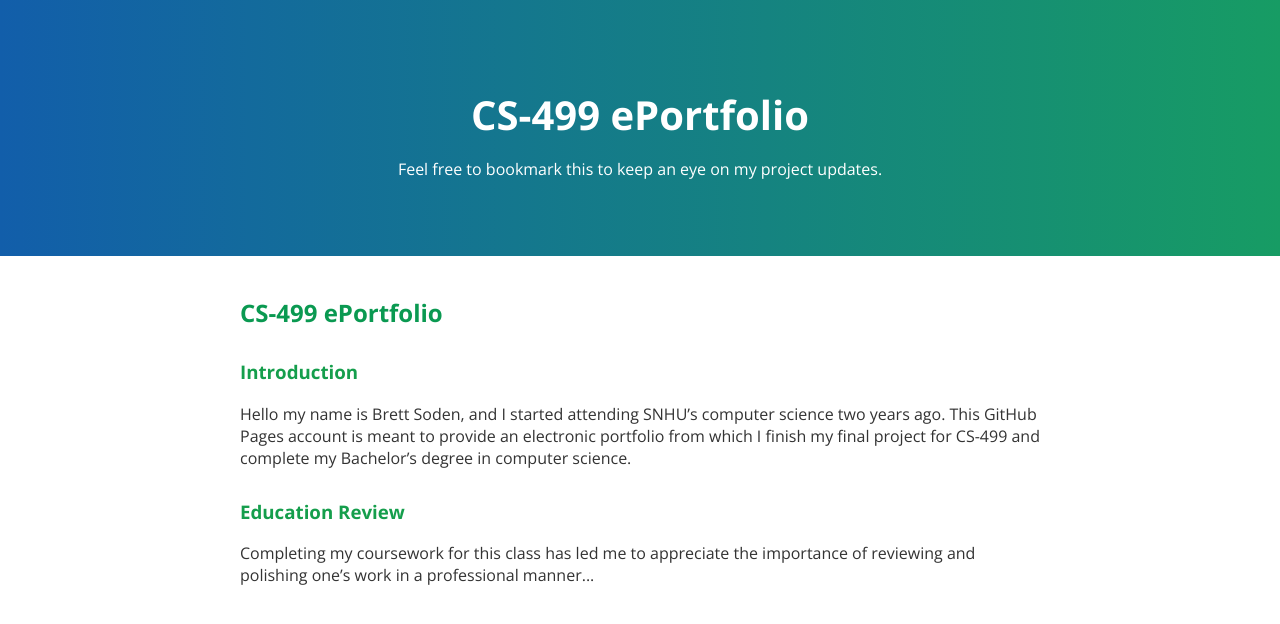
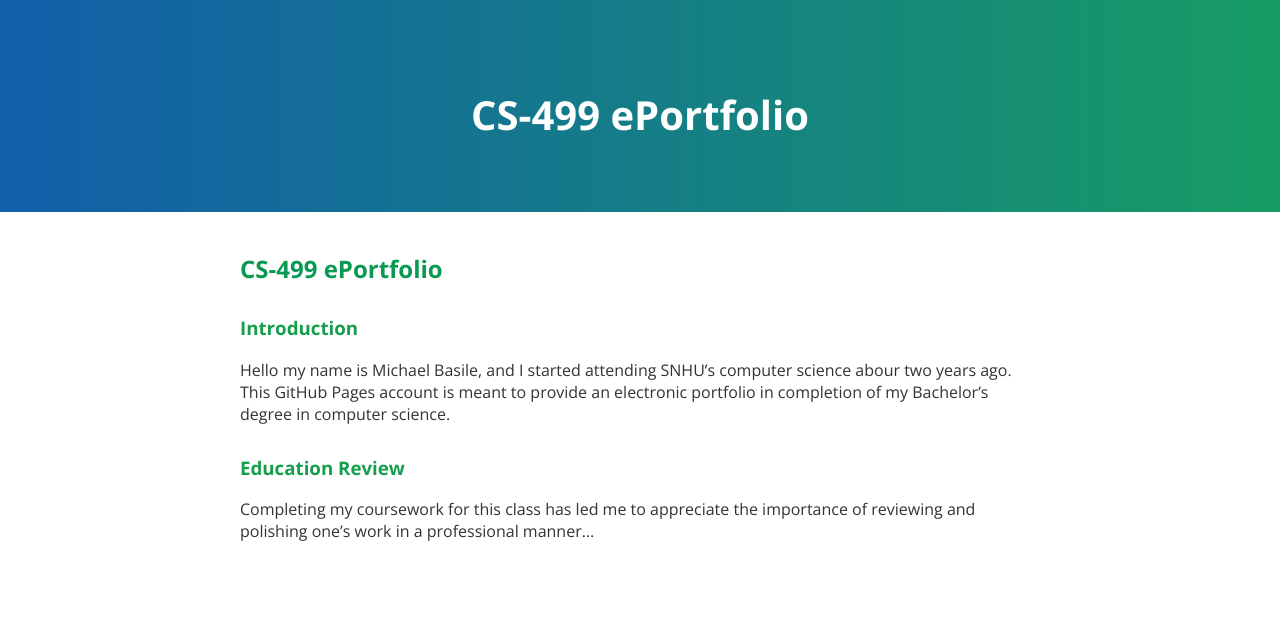
Before and after one commit to mikebasile1/mikebasile1.github.io, a plain HTML site: page index.html in a window 1280 px wide. Drawn offline with nearby package versions, Linux system fonts and the light colour scheme.

Commit message:
Update index.html

```diff
--- a/index.html
+++ b/index.html
@@ -40,7 +40,6 @@
 
   <header>
     <h1>CS-499 ePortfolio</h1>
-    <p>Feel free to bookmark this to keep an eye on my project updates.</p>
   </header>
 
   <main>
@@ -48,9 +47,9 @@
 
     <h3>Introduction</h3>
     <p>
-      Hello my name is Brett Soden, and I started attending SNHU’s computer science two years ago.
-      This GitHub Pages account is meant to provide an electronic portfolio from which I finish my final
-      project for CS-499 and complete my Bachelor’s degree in computer science.
+      Hello my name is Michael Basile, and I started attending SNHU’s computer science abour two years ago.
+      This GitHub Pages account is meant to provide an electronic portfolio in completion of my Bachelor’s degree
+      in computer science.
     </p>
 
     <h3>Education Review</h3>
```
